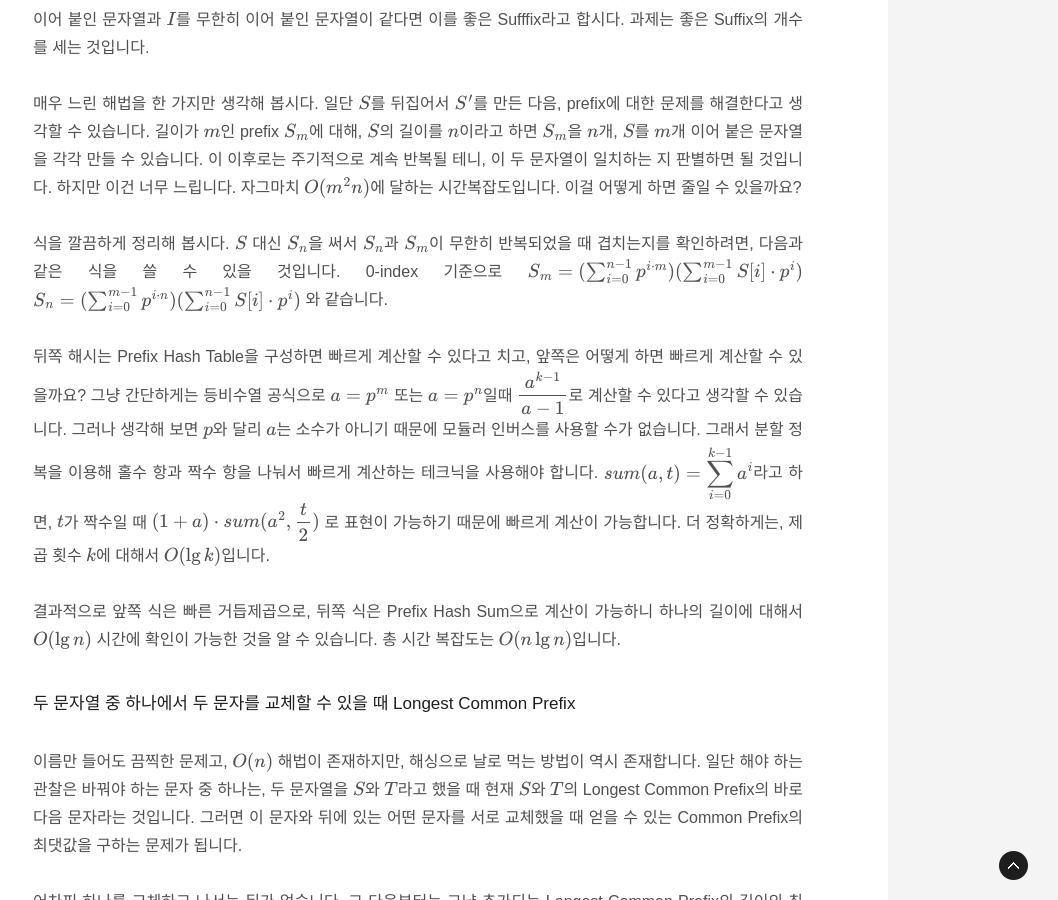
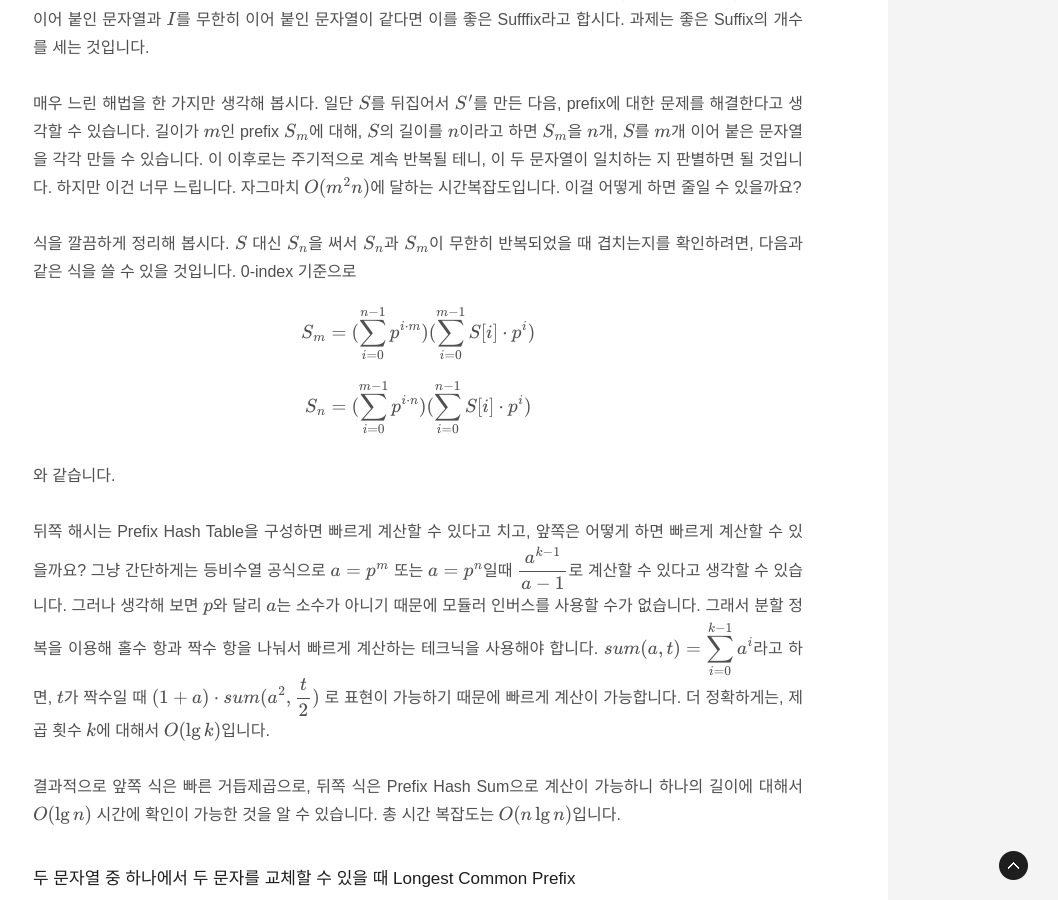
Before and after one commit to algoshitpo/algoshitpo.github.io, a Jekyll site: the page built from _posts/2020-02-08-hashingtechnique.md, in a window 1280 px wide and 900 px high, scrolled down 3600 px. Shown: the whole window, without its empty margins (222-1280 px from the left). Built offline with Jekyll 4.4.1, drawn with Linux system fonts in a browser that asks for light colours; some web fonts are replaced; formulas are drawn with MathJax 3.

Commit message:
minor change 3

```diff
--- a/_posts/2020-02-08-hashingtechnique.md
+++ b/_posts/2020-02-08-hashingtechnique.md
@@ -60,8 +60,12 @@ ACM-ICPC 등에서 주로 출제되는 문자열 문제는 일반적으로 KMP,
 
 매우 느린 해법을 한 가지만 생각해 봅시다. 일단 $S$를 뒤집어서 $S'$를 만든 다음, prefix에 대한 문제를 해결한다고 생각할 수 있습니다. 길이가 $m$인 prefix $S_m$에 대해, $S$의 길이를 $n$이라고 하면 $S_m$을 $n$개, $S$를 $m$개 이어 붙은 문자열을 각각 만들 수 있습니다. 이 이후로는 주기적으로 계속 반복될 테니, 이 두 문자열이 일치하는 지 판별하면 될 것입니다. 하지만 이건 너무 느립니다. 자그마치 $O(m^2 n)$에 달하는 시간복잡도입니다. 이걸 어떻게 하면 줄일 수 있을까요?
 
-식을 깔끔하게 정리해 봅시다. $S$ 대신 $S_n$을 써서 $S_n$과 $S_m$이 무한히 반복되었을 때 겹치는지를 확인하려면, 다음과 같은 식을 쓸 수 있을 것입니다. 0-index 기준으로 $$ S_m = (\sum_{i=0}^{n-1} p^{i \cdot m}) (\sum_{i=0}^{m-1}S[i] \cdot p^i) $$
-$$ S_n = (\sum_{i=0}^{m-1} p^{i \cdot n}) (\sum_{i=0}^{n-1}S[i] \cdot p^i) $$
+식을 깔끔하게 정리해 봅시다. $S$ 대신 $S_n$을 써서 $S_n$과 $S_m$이 무한히 반복되었을 때 겹치는지를 확인하려면, 다음과 같은 식을 쓸 수 있을 것입니다. 0-index 기준으로
+
+$$\displaystyle S_m = (\sum_{i=0}^{n-1} p^{i \cdot m}) (\sum_{i=0}^{m-1}S[i] \cdot p^i) $$
+
+$$\displaystyle S_n = (\sum_{i=0}^{m-1} p^{i \cdot n}) (\sum_{i=0}^{n-1}S[i] \cdot p^i) $$
+
 와 같습니다.
 
 뒤쪽 해시는 Prefix Hash Table을 구성하면 빠르게 계산할 수 있다고 치고, 앞쪽은 어떻게 하면 빠르게 계산할 수 있을까요? 그냥 간단하게는 등비수열 공식으로 $a=p^m$ 또는 $a=p^n$일때 $ \displaystyle \frac{ a^{k-1}}{a-1}$로 계산할 수 있다고 생각할 수 있습니다. 그러나 생각해 보면 $p$와 달리 $a$는 소수가 아니기 때문에 모듈러 인버스를 사용할 수가 없습니다. 그래서 분할 정복을 이용해 홀수 항과 짝수 항을 나눠서 빠르게 계산하는 테크닉을 사용해야 합니다. $\displaystyle sum(a,t) = \sum_{i=0}^{k-1} a^i$라고 하면, $t$가 짝수일 때 $\displaystyle (1+a) \cdot sum(a^2, \frac{t}{2})$ 로 표현이 가능하기 때문에 빠르게 계산이 가능합니다. 더 정확하게는, 제곱 횟수 $k$에 대해서 $O(\lg k)$입니다.
```
